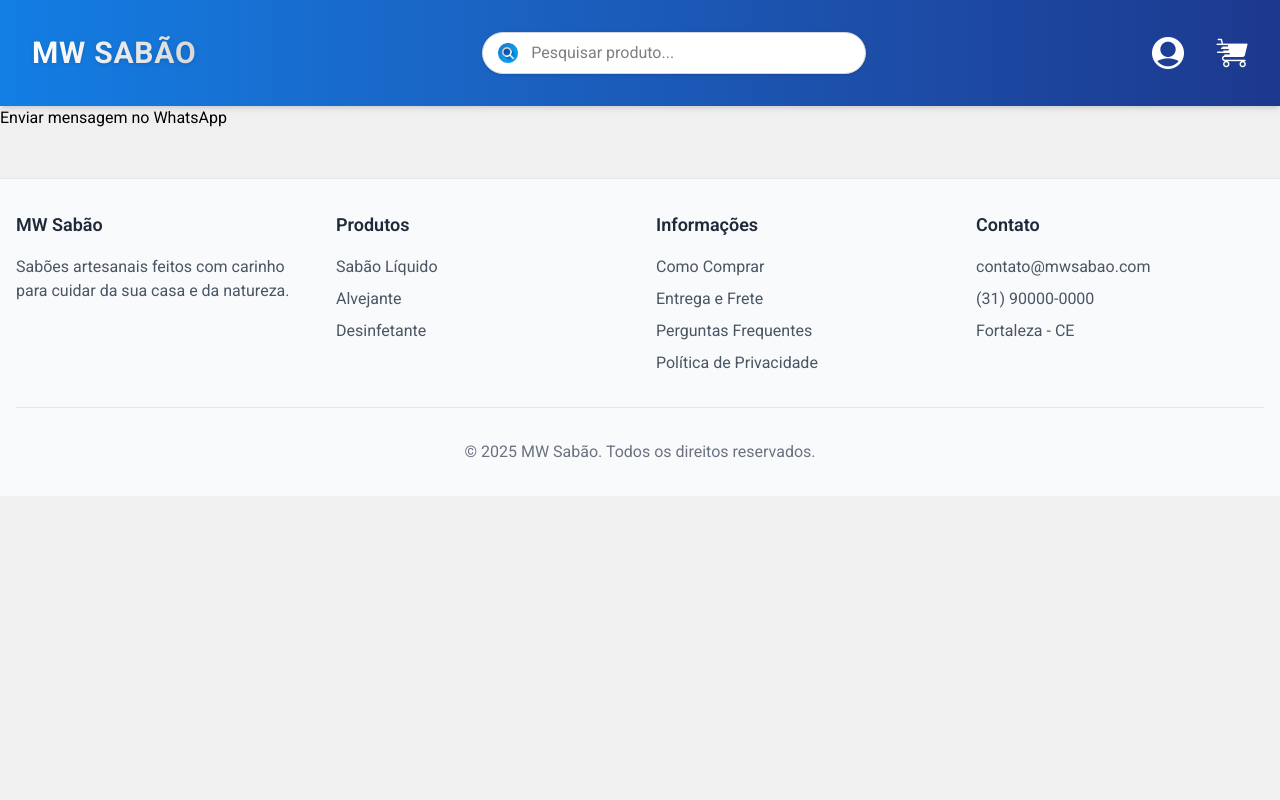
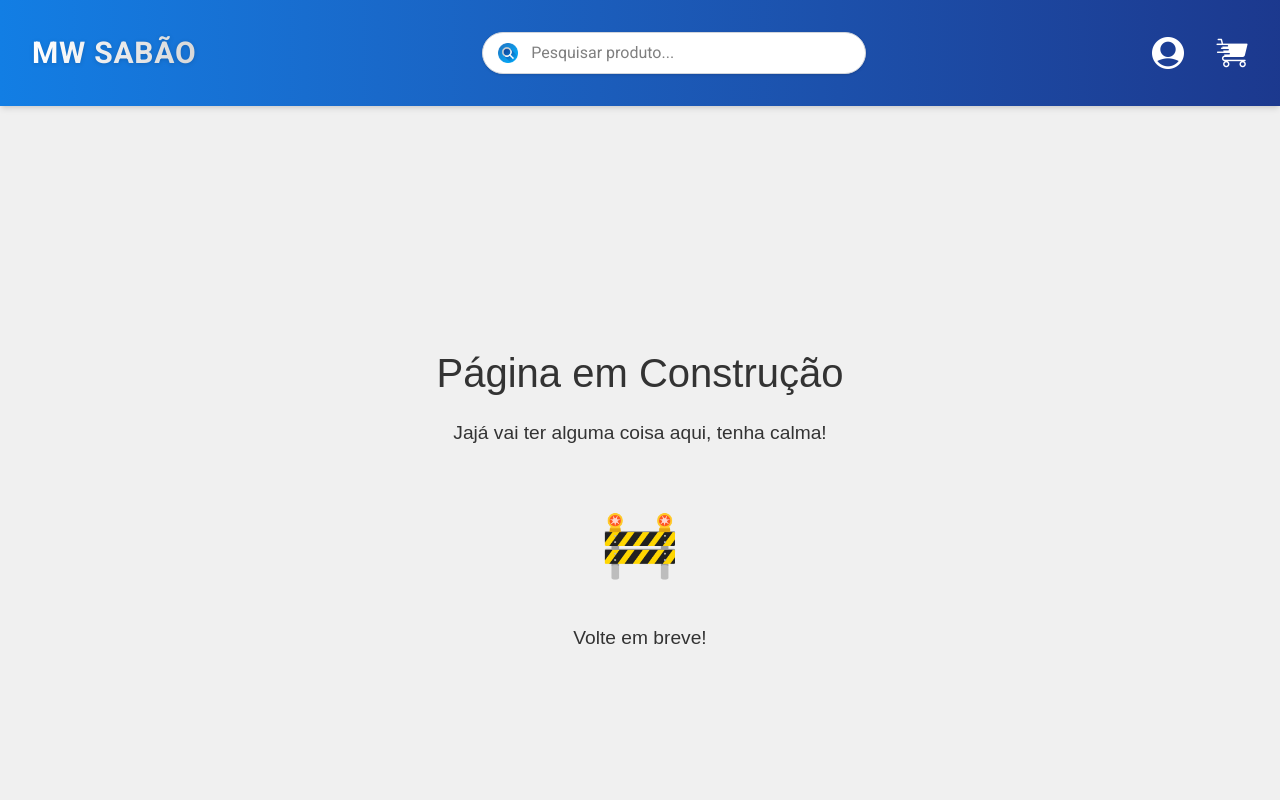
Before and after one commit to ViniMesquitaa/frontend-aderirShop, a React (Vite) app: page /catalog in a window 1280 px wide. Shown: the top 800 px of the page. Built offline with nearby package versions, Linux system fonts and the light colour scheme.

Commit message:
construction page

```diff
--- a/src/pages/Catalog.jsx
+++ b/src/pages/Catalog.jsx
@@ -1,16 +1,12 @@
 import UnderConstruction from "../components/UnderConstruction";
 
+
 const Catalog = () => {
-  const phone = "5585985009462"; // Código do país + DDD + número
-  const message = encodeURIComponent(
-    "Olá! Estou entrando em contato pelo app."
-  );
-  const whatsappUrl = `https://wa.me/${phone}?text=${message}`;
+  return (
+    <div>
 
-  return (
-    <a href={whatsappUrl} target="_blank" rel="noopener noreferrer">
-      Enviar mensagem no WhatsApp
-    </a>
+      <UnderConstruction/>
+    </div>
   );
 };
 
```
